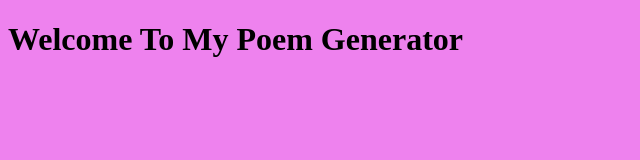
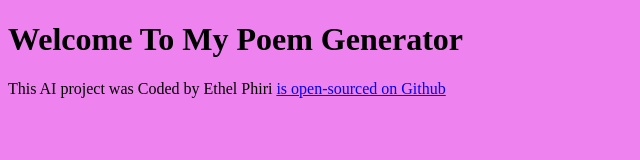
Before and after one commit to Ethyp/AI-Poem-Generator, a plain HTML site: page index.html in a window 1280 px wide. Shown: the whole page, without its empty margins (0-640 px from the left). Drawn offline with Linux system fonts and the light colour scheme.

Commit message:
updated Mtml

```diff
--- a/index.html
+++ b/index.html
@@ -9,6 +9,13 @@
   <body>
     <h1>Welcome To My Poem Generator</h1>
 
+    <footer>
+      This AI project was Coded by Ethel Phiri
+      <a href="https://github.com/Ethyp/AI-Poem-Generator" target="blank"
+        >is open-sourced on Github</a
+      >
+    </footer>
+
     <script src="src/index.js"></script>
   </body>
 </html>
```
